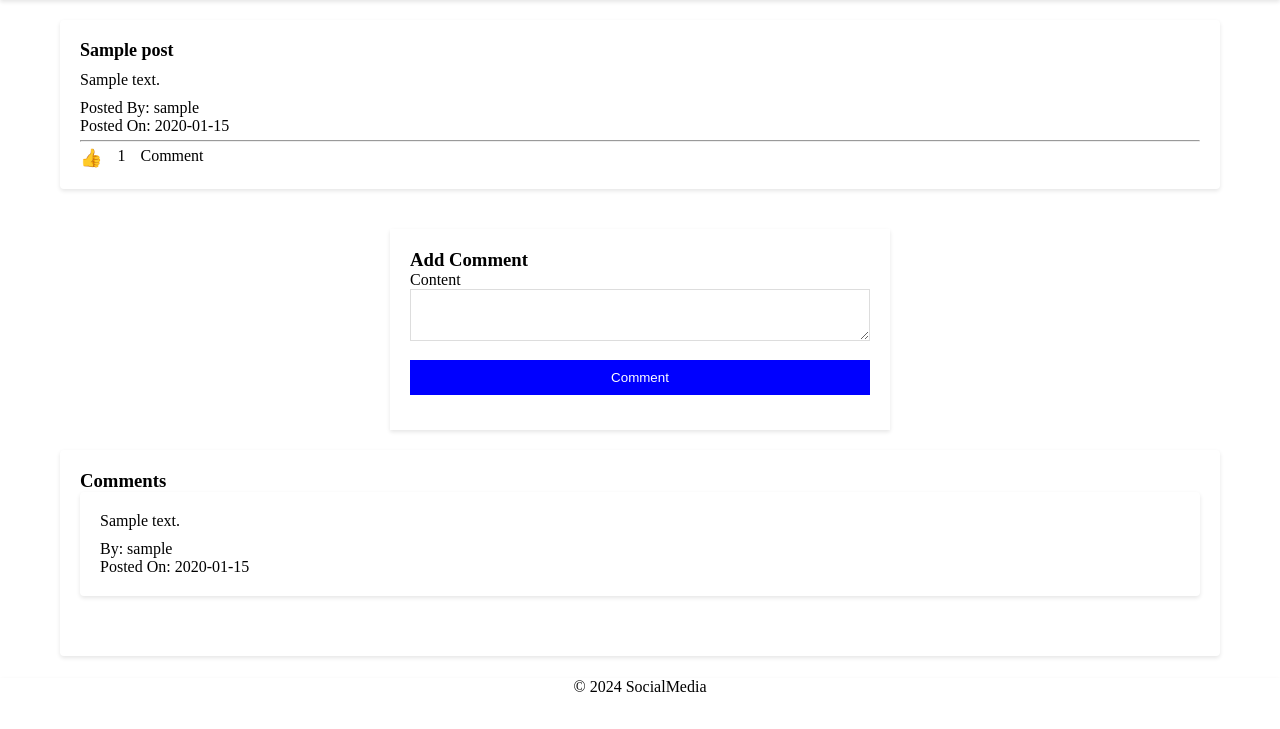
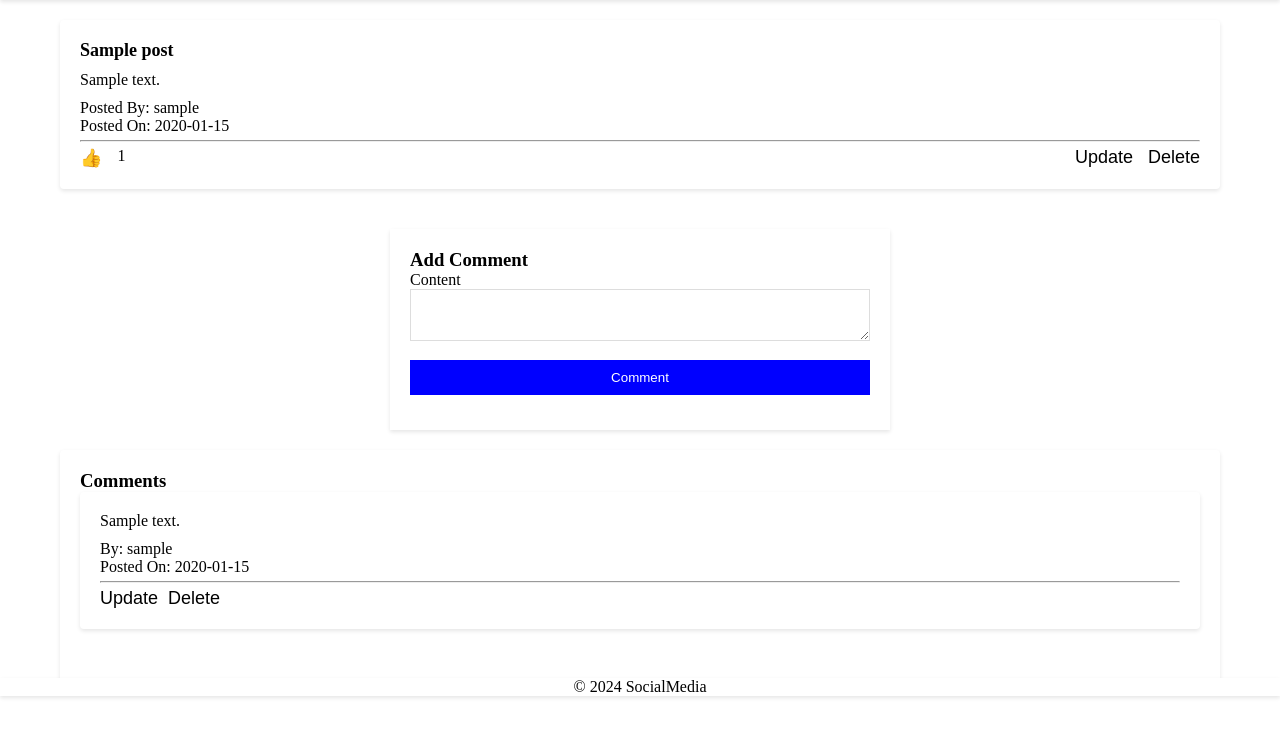
Before and after one commit to Mohanned-sameh/portfolio_Project_ALX, a Flask app: page /post/1 in a window 1280 px wide. Shown: the part 104-833 px from the top of the page. Before the commit the page ends 796 px from the top, so only its background shows below. Run offline with Flask 3, Linux system fonts and the light colour scheme; a user stored in the database is signed in; tables that the repository leaves empty hold one stand-in row (values such as "Sample post"); some libraries are stand-ins or nearby versions.

Commit message:
Add like count and update/delete buttons for posts and comments

```diff
--- a/socialmedia/routes/home.py
+++ b/socialmedia/routes/home.py
@@ -18,6 +18,7 @@ from socialmedia.forms import (
 def home():
     form = PostForm()
     posts = Post.query.all()
+    likes = 0
     for likes in posts:
         likes = len(likes.likes)
     if posts is None:
--- a/socialmedia/templates/post.html
+++ b/socialmedia/templates/post.html
@@ -6,6 +6,7 @@
   <p class="card-date">Posted On: {{post.date_posted.strftime('%Y-%m-%d')}}</p>
   <hr style="margin-top: 5px" />
   <div style="display: flex; gap: 15px; margin-top: 5px">
+    {% if post.author == current_user %} {% endif %}
     <form action="{{url_for('like_post', post_id=post.id )}}" method="post">
       <button
         type="submit"
@@ -20,12 +21,38 @@
       </button>
     </form>
     {{ likes }}
-    <a
-      href="{{url_for('get_post_by_id', post_id=post.id)}}"
-      style="color: black"
+    <form
+      style="margin-left: auto"
+      action="{{url_for('update_post', post_id=post.id)}}"
+      method="post"
     >
-      Comment
-    </a>
+      <input
+        type="submit"
+        value="Update"
+        style="
+          color: black;
+          background-color: transparent;
+          border: none;
+          outline: none;
+          cursor: pointer;
+          font-size: large;
+        "
+      />
+    </form>
+    <form action="{{url_for('delete_post', post_id=post.id)}}" , method="post">
+      <input
+        type="submit"
+        value="Delete"
+        style="
+          color: black;
+          background-color: transparent;
+          border: none;
+          outline: none;
+          cursor: pointer;
+          font-size: large;
+        "
+      />
+    </form>
   </div>
 </div>
 <div class="form-container">
@@ -45,6 +72,45 @@
     <p class="card-content">{{ comment.content }}</p>
     <p class="card-author">By: {{ comment.author.username }}</p>
     <p>Posted On: {{post.date_posted.strftime('%Y-%m-%d')}}</p>
+    <hr style="margin-top: 5px" />
+    {% if comment.author == current_user %}
+    <div style="display: flex; gap: 10px; margin-top: 5px">
+      <form
+        action="{{url_for('update_comment', post_id=post.id, comment_id=comment.id)}}"
+        method="post"
+      >
+        <input
+          type="submit"
+          value="Update"
+          style="
+            color: black;
+            background-color: transparent;
+            border: none;
+            outline: none;
+            cursor: pointer;
+            font-size: large;
+          "
+        />
+      </form>
+      <form
+        action="{{url_for('delete_comment', post_id=post.id, comment_id=comment.id)}}"
+        method="post"
+      >
+        <input
+          type="submit"
+          value="Delete"
+          style="
+            color: black;
+            background-color: transparent;
+            border: none;
+            outline: none;
+            cursor: pointer;
+            font-size: large;
+          "
+        />
+      </form>
+    </div>
+    {% endif %}
   </div>
   {% endfor %}
 </div>
```
